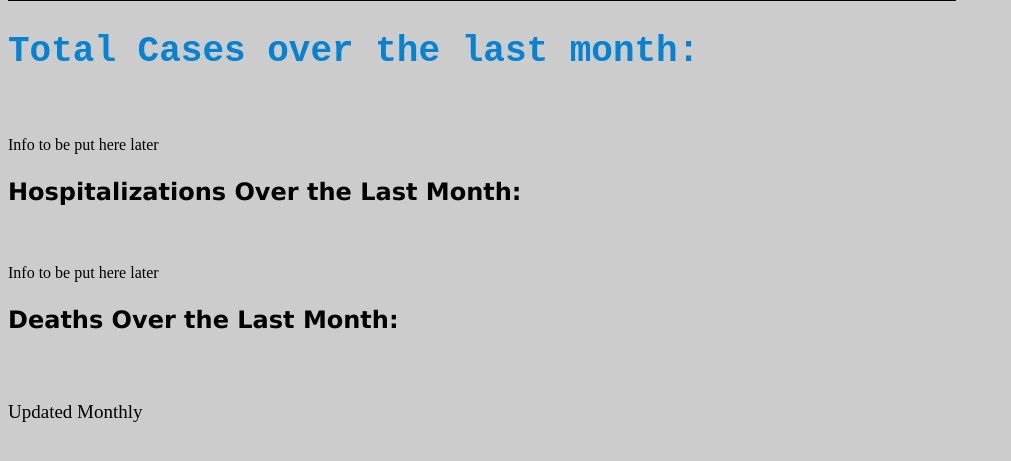
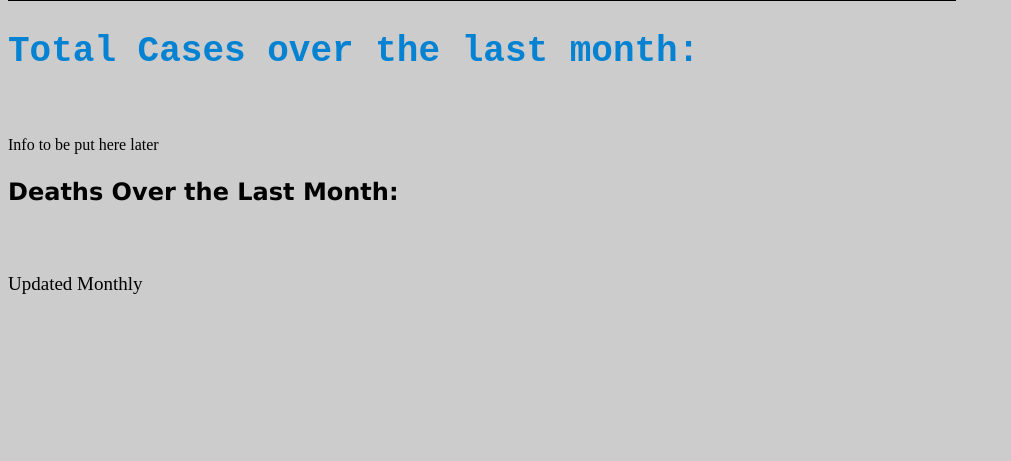
Before and after one commit to natebomar/Covid_Tracker, a Django app: page /home/month.html in a window 1280 px wide. Shown: the part 178-639 px from the top of the page, without its empty margins (0-1011 px from the left). Run offline with Django 4.2, Linux system fonts and the light colour scheme; parts of the project's set-up code (start-up, migrations or seed data) failed here and were passed over.

Commit message:
hospitalizations gone gone bye bye

```diff
--- a/Back_End/home/templates/alltime.html
+++ b/Back_End/home/templates/alltime.html
@@ -35,9 +35,6 @@
             </tr>
         </table>
         <p><br></p>
-        <h3>Hospitalizations Overall:</h3>
-        <p><br></p>
-        <p>Info to be put here later<br></p><!-- Put info from Python Side here-->
         <h3>Deaths Overall:</h3>
         <table>
             <tr>
--- a/Back_End/home/templates/month.html
+++ b/Back_End/home/templates/month.html
@@ -25,9 +25,6 @@
         <h2>Total Cases over the last month:</h2>
         <p><br></p>
         <p>Info to be put here later<br></p><!-- Info from Python sided here -->
-        <h3>Hospitalizations Over the Last Month:</h3>
-        <p><br></p>
-        <p>Info to be put here later<br></p><!-- Put info from Python Side here-->
         <h3>Deaths Over the Last Month:</h3><!-- <p>As you can see, the cases have a downward trend over alltime, with occasional spikes.</p> -->
     </div>
 </body>
--- a/Back_End/home/templates/week.html
+++ b/Back_End/home/templates/week.html
@@ -24,8 +24,7 @@
         <h2>Total Cases Over The Last Week:</h2>
         <p><br></p>
         <p>Info to be put here later<br></p><!-- Put info from Python Side here-->
-        <h3>Hospitalizations Over Last Week:</h3>
-        <p><br></p><!-- Put info from Python Side here-->
+
         <h3>Deaths Over Last Week:</h3>
         <p><br></p>
         <p>Info to be put here later<br></p>
```
